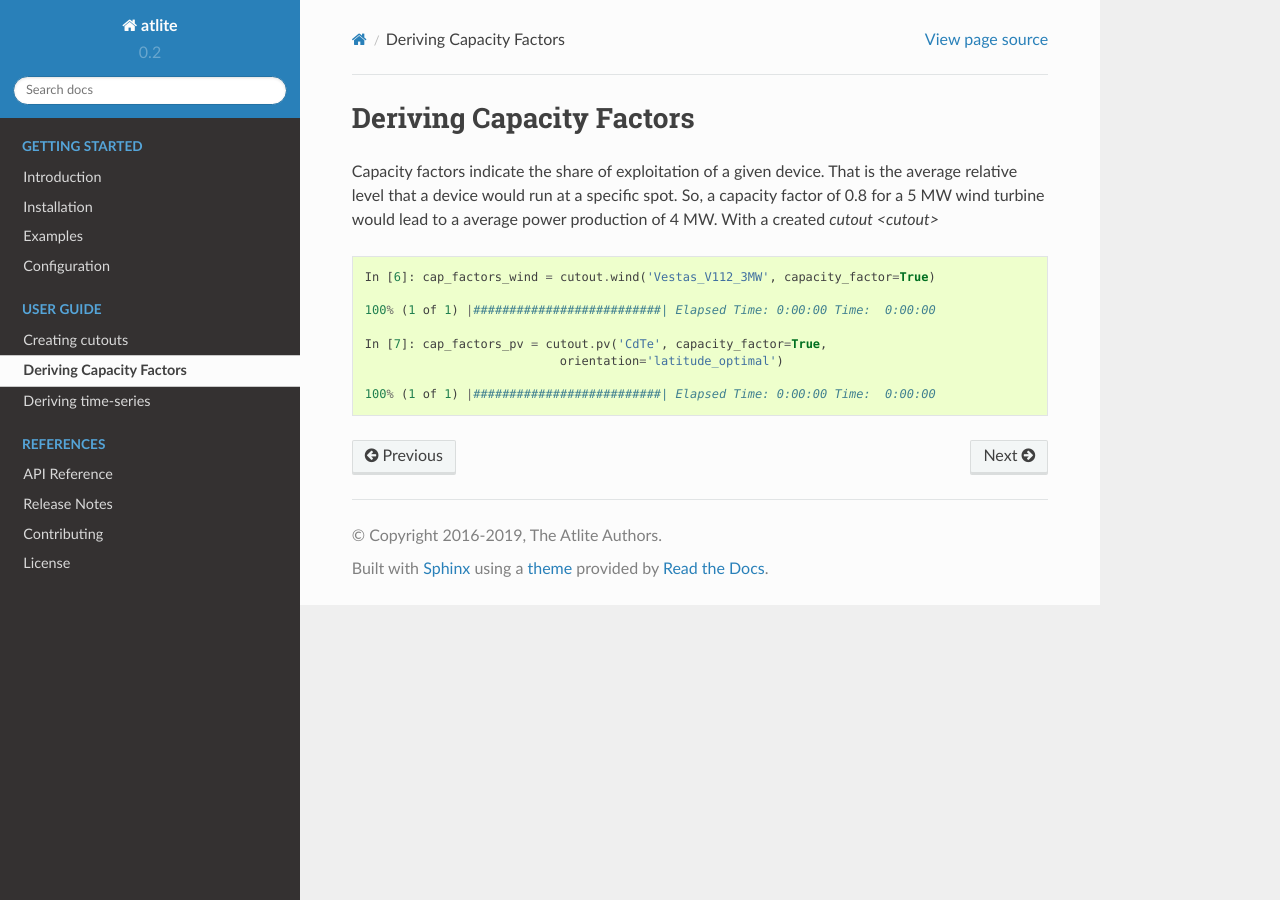
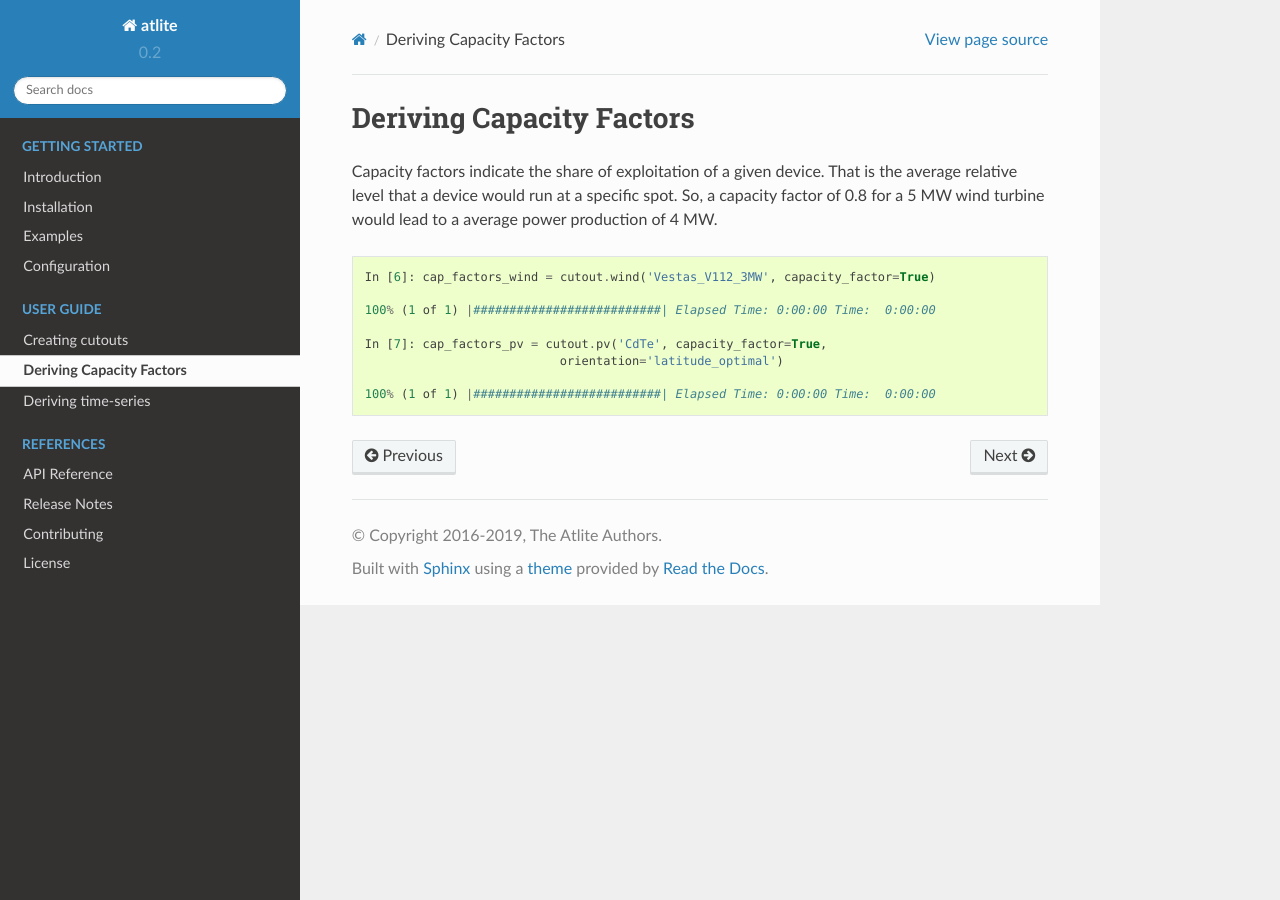
Before and after one commit to PyPSA/atlite, a Sphinx documentation site: the page built from doc/ug_capacityfactors.rst, in a window 1280 px wide. Built offline with Sphinx 7.4.7 and the Read the Docs theme 2.0.0, drawn with Linux system fonts in a browser that asks for light colours; pages that are not in the unit, such as notebooks, are missing from menus.

```diff
--- a/doc/ug_capacityfactors.rst
+++ b/doc/ug_capacityfactors.rst
@@ -3,7 +3,7 @@ Deriving Capacity Factors
 #########################
 
 
-Capacity factors indicate the share of exploitation of a given device. That is the average relative level that a device would run at a specific spot. So, a capacity factor of 0.8 for a 5 MW wind turbine would lead to a average power production of 4 MW. With a created `cutout <cutout>`
+Capacity factors indicate the share of exploitation of a given device. That is the average relative level that a device would run at a specific spot. So, a capacity factor of 0.8 for a 5 MW wind turbine would lead to a average power production of 4 MW.
 
 .. code-block:: python
 
--- a/environment_docs.yaml
+++ b/environment_docs.yaml
@@ -23,6 +23,7 @@ dependencies:
   - conda-forge::libgdal
   - conda-forge::geopandas
   - conda-forge::rtree
+  - conda-forge::nbsphinx
 
   - pip
   - pip:
```
Also changed, not shown: doc/img/indicator_matrix.png.
